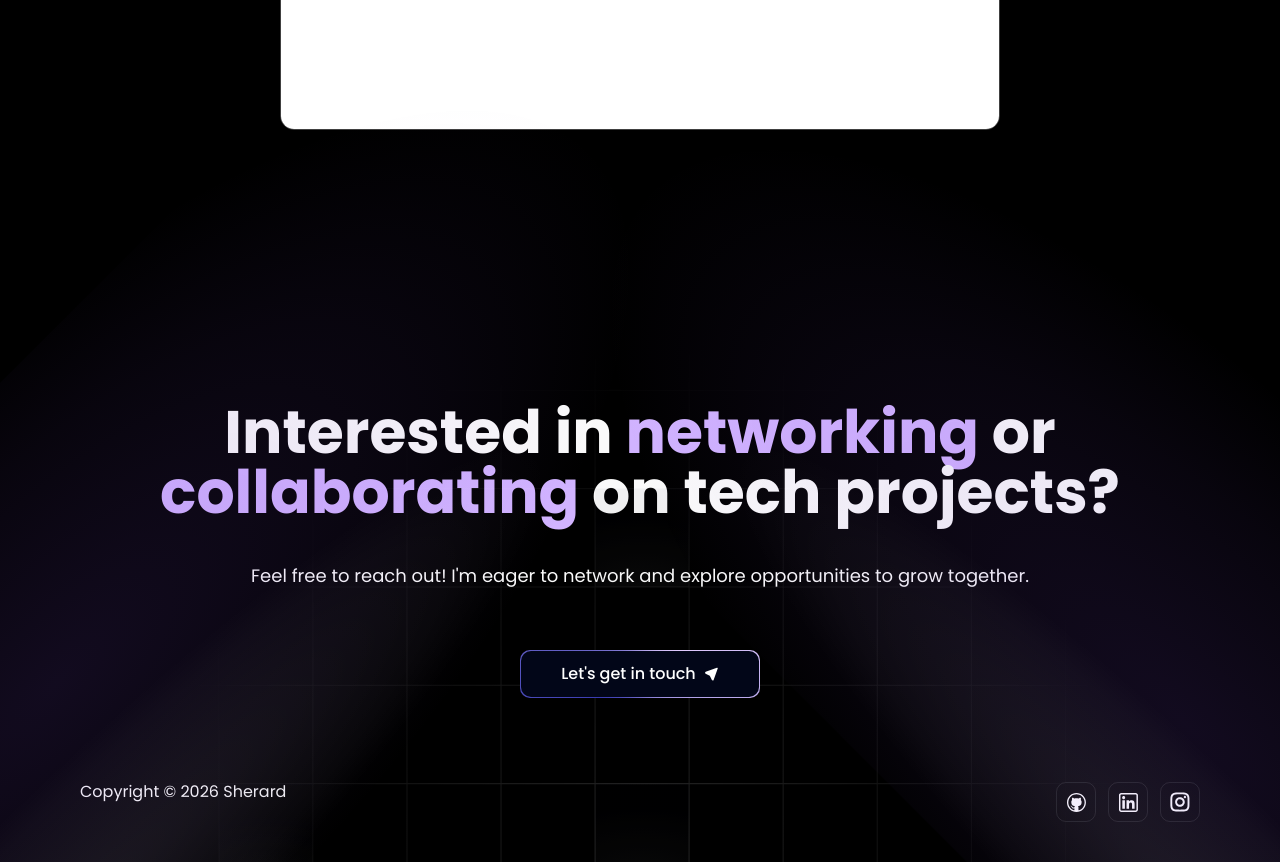
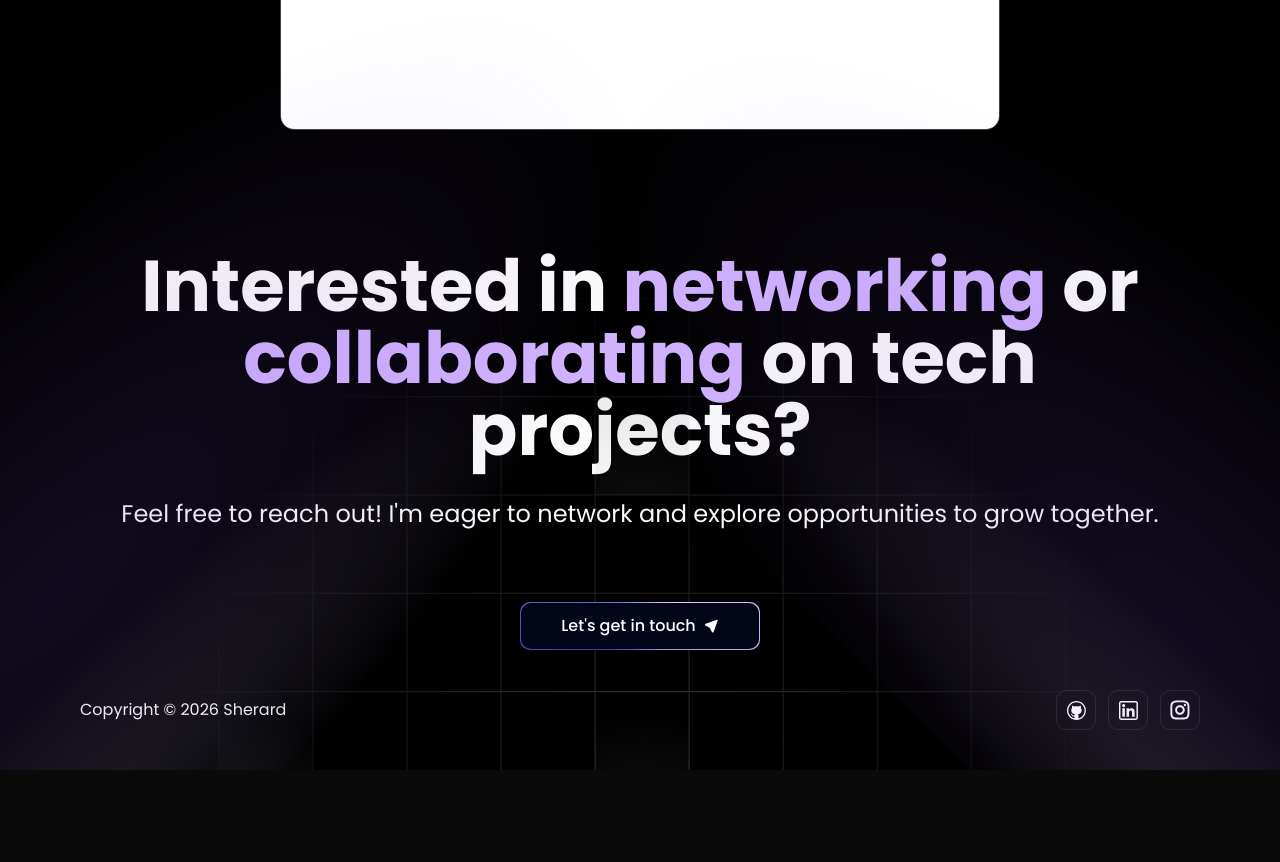
Before and after one commit to sherard-dalaguit/stephen_portfolio, a Next.js app: page /resume in a window 1280 px wide. Shown: the part 1260-2122 px from the top of the page. After the commit the page ends 2030 px from the top, so only its background shows below. Built offline with nearby package versions, Linux system fonts and the light colour scheme.

Commit message:
redesigned footer & header to look modern and aligned

```diff
--- a/components/Footer.tsx
+++ b/components/Footer.tsx
@@ -6,8 +6,8 @@ import {socialMedia} from "@/data";
 
 const Footer = () => {
 	return (
-		<footer className="w-full pt-20 pb-10 px-4 sm:px-20 relative" id="contact">
-			<div className="h-48 mb-0 overflow-hidden">
+		<footer className="w-full h-[80vh] px-4 sm:px-20 relative flex flex-col" id="contact">
+			<div className="h-48 overflow-hidden">
 				<SpotlightReverse/>
 			</div>
 
@@ -17,26 +17,26 @@ const Footer = () => {
 					alt="grid"
 					width={1000}
 					height={1000}
-					className="w-full h-full opacity-70"
+					className="w-full h-full"
 				/>
 			</div>
 
-			<div className="flex flex-col items-center max-w-screen-xl mx-auto w-full md:px-4">
-				<h1 className="text-center font-bold text-3xl sm:text-4xl md:text-5xl lg:text-6xl">
+			<div className="flex-1 flex flex-col items-center justify-center max-w-screen-2xl mx-auto w-full md:px-4 space-y-8">
+				<h1 className="text-center font-bold text-3xl sm:text-4xl md:text-5xl lg:text-6xl xl:text-7xl">
 					Interested in <span className="text-[#d1b3ff]">networking</span> or <span
 					className="text-[#d1b3ff]">collaborating</span> on tech projects?
 				</h1>
-				<p className="text-white-200 md:mt-10 my-5 text-md lg:text-lg text-center">Feel free to reach out! I&apos;m eager to network and
+				<p className="text-white-200 text-md lg:text-lg xl:text-2xl text-center">Feel free to reach out! I&apos;m eager to network and
 					explore opportunities to grow together.</p>
 				<a href="mailto:sherarddalaguit.dev@gmail.com">
 					<MagicButton title="Let's get in touch" icon={<IconLocationFilled width={15}/>} position="right"/>
 				</a>
 			</div>
 
-			<div className="flex mt-16 md:flex-row flex-col max-w-screen-xl mx-auto justify-between items-center">
+			<div className="py-10 flex md:flex-row flex-col max-w-screen-xl mx-auto justify-between items-center w-full">
 				<p className="md:text-base text-sm md:font-normal font-light">Copyright © 2026 Sherard</p>
 
-				<div className="flex items-center justify-center md:gap-3 gap-6 mt-5">
+				<div className="flex items-center justify-center md:gap-3 gap-6 mt-5 md:mt-0">
 					{socialMedia.map((profile) => (
 						<a key={profile.id} href={profile.link} target="_blank" rel="noopener noreferrer">
 							<div className="w-10 h-10 cursor-pointer flex justify-center items-center backdrop-filter backdrop-blur-lg saturate-180 bg-opacity-75 bg-black-200 rounded-lg border border-black-300">
--- a/components/Hero.tsx
+++ b/components/Hero.tsx
@@ -6,8 +6,8 @@ import { IconAward } from "@tabler/icons-react";
 import {SparklesCore} from "@/components/ui/sparkles";
 import MagicButton from "@/components/ui/MagicButton";
 import Link from "next/link";
-import {cn} from "@/lib/utils";
 import { motion } from "framer-motion";
+import Image from "next/image";
 
 const Hero = () => {
 
@@ -31,16 +31,14 @@ const Hero = () => {
 				<Spotlight/>
 			</div>
 
-			<div className="h-screen w-full dark:bg-black bg-white dark:bg-grid-white/[0.075] bg-grid-black/[0.2] flex items-center justify-center absolute top-0 left-0">
-				<div className={cn(
-						"absolute inset-0 z-0",
-						"[background-size:100px_100px]",
-						"[background-image:linear-gradient(to_right,#e4e4e7_1px,transparent_1px),linear-gradient(to_bottom,#e4e4e7_1px,transparent_1px)]",
-						"dark:[background-image:linear-gradient(to_right,#262626_1px,transparent_1px),linear-gradient(to_bottom,#262626_1px,transparent_1px)]",
-					)}
+			<div className="w-full absolute left-0 top-0 min-h-96 pointer-events-none">
+				<Image
+					src="/footer-grid.svg"
+					alt="grid"
+					width={1000}
+					height={1000}
+					className="w-full h-full rotate-180"
 				/>
-				{/* Radial gradient for the container to give a faded look */}
-				<div className="pointer-events-none absolute inset-0 flex items-center justify-center bg-white [mask-image:radial-gradient(ellipse_at_center,transparent_20%,black)] dark:bg-black"></div>
 			</div>
 
 			<div className="h-[70vh] flex justify-center relative z-10">
```
